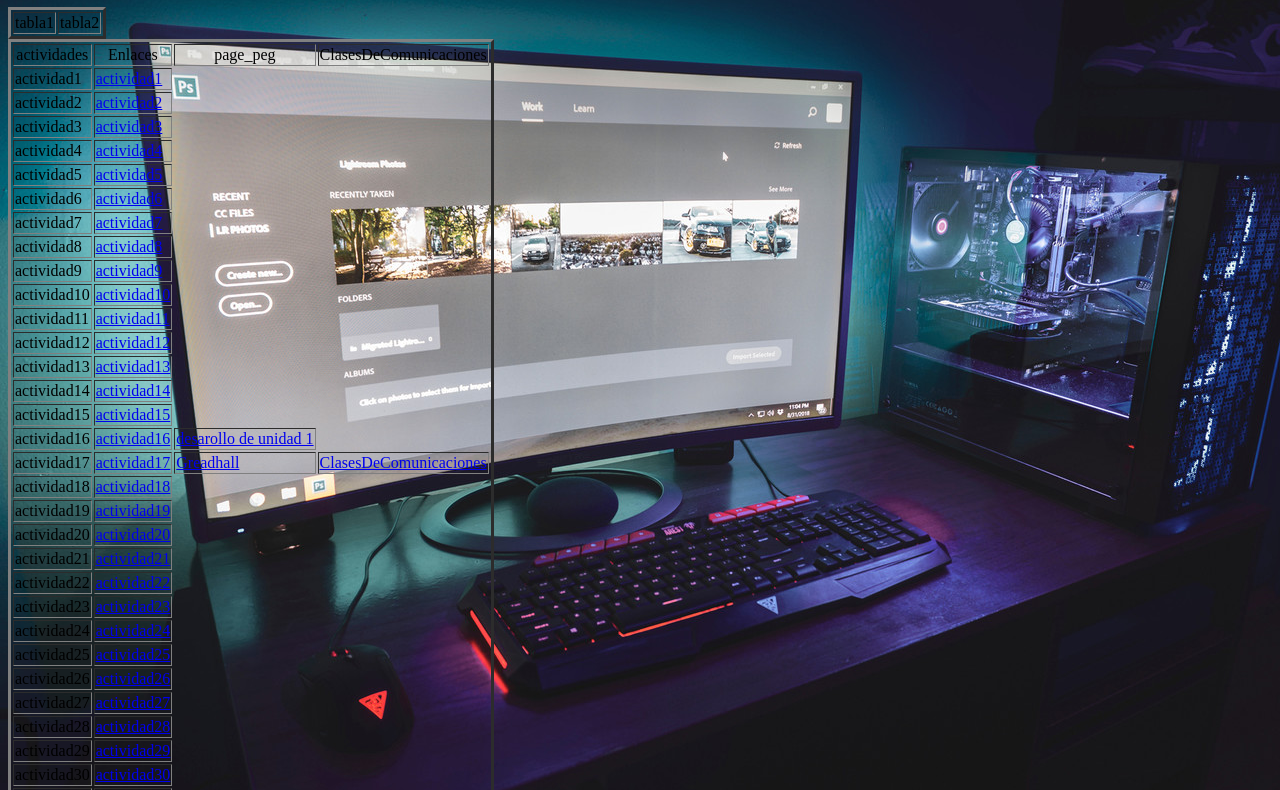
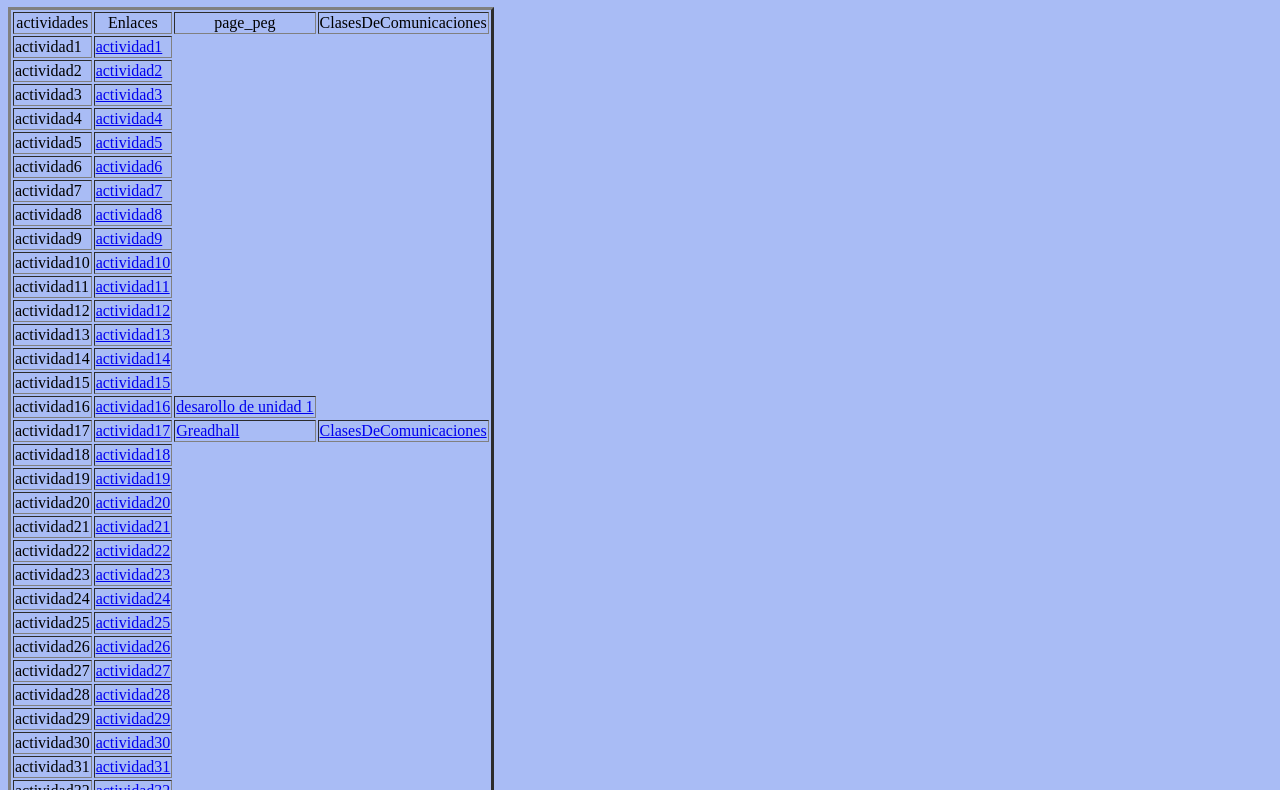
Before and after one commit to bsfrontado/misitioweb.github.io, a plain HTML site: page index.html in a window 1280 px wide. Shown: the part 73-863 px from the top of the page. Drawn offline with Linux system fonts and the light colour scheme; files whose address does not match are found by name.

Commit message:
prototipo

```diff
--- a/index.html
+++ b/index.html
@@ -4,17 +4,9 @@
     <meta charset="UTF-8">
     <meta name="viewport" content="width=device-width, initial-scale=1.0">
     <title>biblioteca de proyecto</title>
-    <meta http-equiv="Content-Type" content="text/html; charset=UTF-8">
-     <link rel="stylesheet" href="style.css" type="text/css" media="all">
 </head>
-<body background="C:\Users\brayan\Documents\github\actividades4\images/x.jpg">
+<body bgcolor="#A9BCF5">
     <h1>proyecto de actividades segundo trimestre</h1>
-    <table border="3" whiht="300">
-        <tr>
-            <td>tabla1</td>
-            <td>tabla2</td>
-        </tr>
-
     <table border="3" widht="300"><tr>
         <td align="center">actividades</td>
         <td align="center"> Enlaces</td>
```
